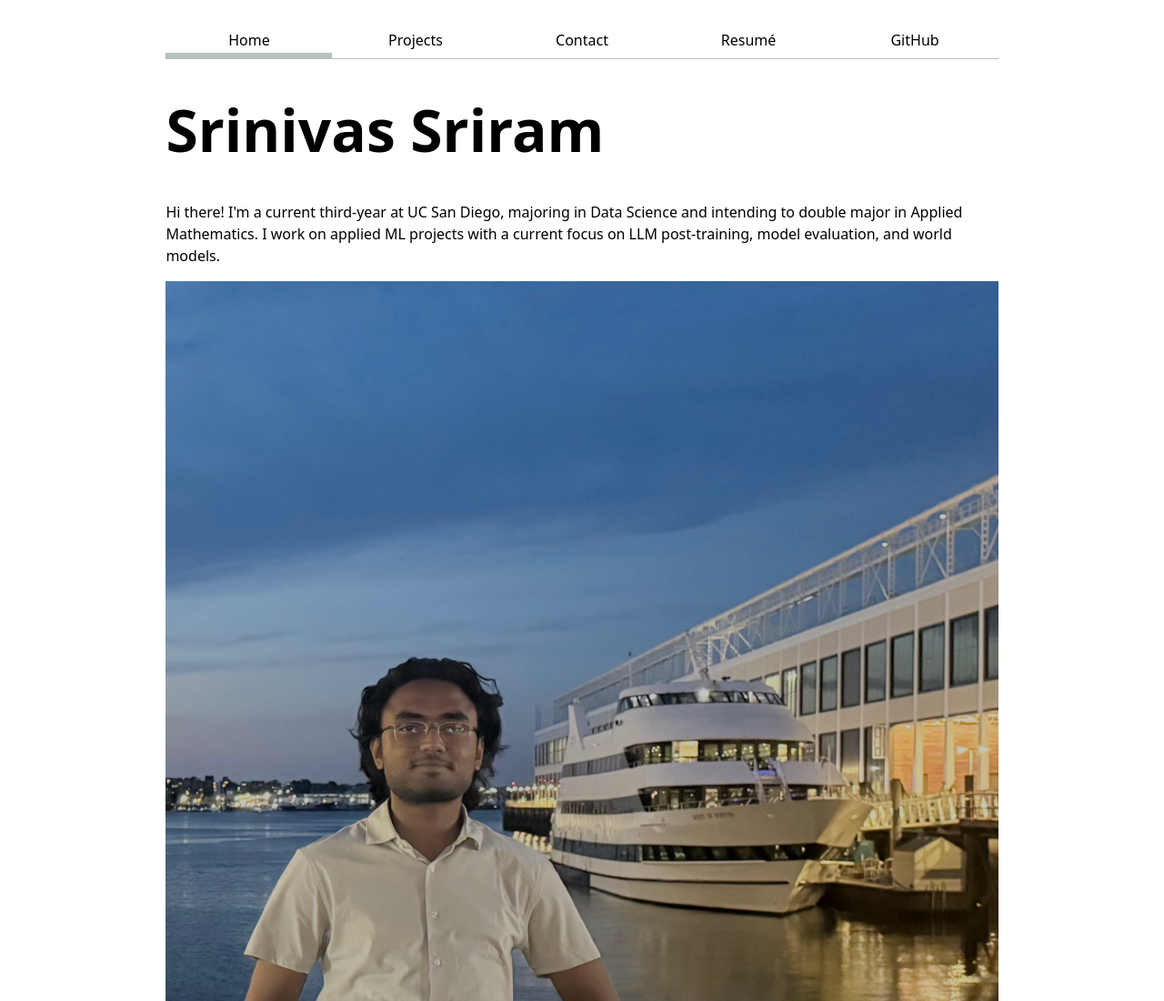
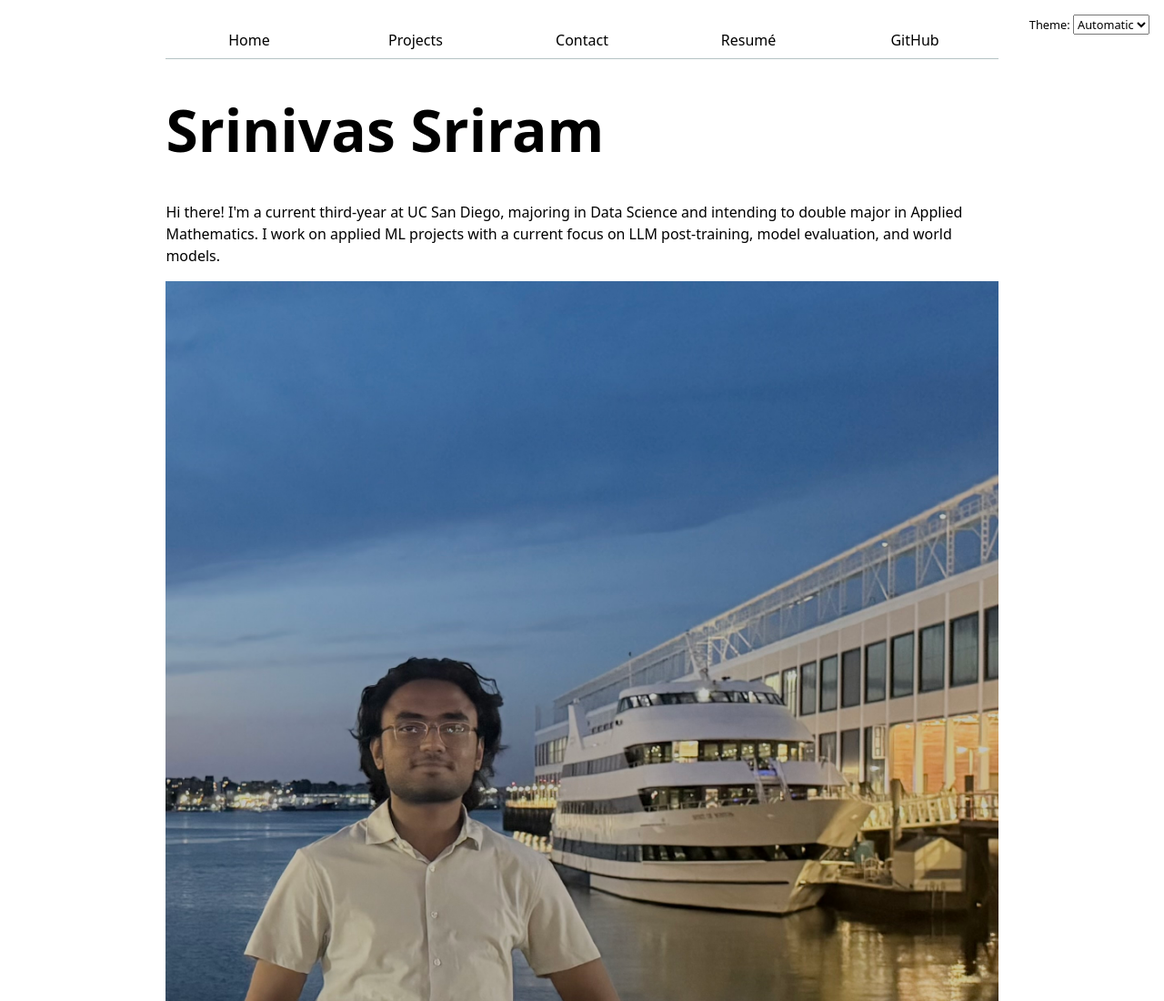
Before and after one commit to srinisriram/portfolio, a plain HTML site: page index.html in a window 1280 px wide. Shown: the top 1100 px of the page at 91% size. Drawn offline with Linux system fonts and the light colour scheme.

Commit message:
Lab 3 code

```diff
--- /dev/null
+++ b/global.js
@@ -0,0 +1,77 @@
+console.log('IT’S ALIVE!');
+
+const BASE_PATH = (location.hostname === "localhost" || location.hostname === "127.0.0.1")
+  ? "/"                  // Local server
+  : "/portfolio/";         // GitHub Pages repo name
+
+function $$(selector, context = document) {
+  return Array.from(context.querySelectorAll(selector));
+}
+
+// let navLinks = $$("nav a");
+
+// let currentLink = navLinks.find(
+//   (a) => a.host === location.host && a.pathname === location.pathname,
+// );
+
+// if (currentLink) {
+//   // or if (currentLink !== undefined)
+//   currentLink.classList.add('current');
+// }
+
+document.body.insertAdjacentHTML(
+  'afterbegin',
+  `
+    <label class="color-scheme">
+        Theme:
+        <select>
+            <option value="light dark">Automatic</option>
+            <option value="light">Light</option>
+            <option value="dark">Dark</option>
+        </select>
+    </label>
+
+    `,
+);
+
+let select = document.querySelector("label select");
+
+select.addEventListener('input', function (event) {
+  console.log('color scheme changed to', event.target.value);
+  localStorage.colorScheme = event.target.value;
+  document.documentElement.style.setProperty('color-scheme', event.target.value);
+});
+
+if ("colorScheme" in localStorage) {
+  document.documentElement.style.setProperty('color-scheme', localStorage.colorScheme);
+  select.value = localStorage.colorScheme;
+}
+
+let pages = [
+  { url: '', title: 'Home' },
+  { url: 'projects/', title: 'Projects' },
+  { url: 'contact/', title: 'Contact' },
+  { url: 'resume/', title: 'Resumé' },
+  { url: 'https://github.com/srinisriram', title: 'GitHub' },
+];
+
+let nav = document.createElement('nav');
+document.body.prepend(nav);
+
+for (let p of pages) {
+  let url = p.url;
+  let title = p.title;
+  if (!url.startsWith('http')) {
+    url = BASE_PATH + url;
+  }
+  let a = document.createElement('a');
+  a.href = url;
+  a.textContent = title;
+  if (a.host === location.host && a.pathname === location.pathname){
+    a.classList.add('current');
+  }
+  if (a.host !== location.host){
+    a.target = '_blank';
+  }
+  nav.append(a);
+}
--- a/index.html
+++ b/index.html
@@ -5,17 +5,18 @@
     <meta name="viewport" content="width=device-width, initial-scale=1.0">
     <title>Srinivas Sriram: Personal Site and Portfolio</title>
     <link rel = "stylesheet" href = "style.css">
+    <script type="module" src="global.js"></script>
 </head>
 <body>
-    <nav>
+    <!-- <nav>
         <ul>
-        <li><a href="index.html" class="current">Home</a></li>
+        <li><a href="index.html">Home</a></li>
         <li><a href="projects/index.html">Projects</a></li>
         <li><a href="contact/index.html">Contact</a></li>
         <li><a href="resume/index.html">Resumé</a></li>
         <li><a href="https://github.com/srinisriram" target="_blank">GitHub</a></li>
         </ul>
-    </nav>
+    </nav> -->
     <h1> Srinivas Sriram </h1>
     <p> Hi there! I'm a current third-year at UC San Diego, majoring
         in Data Science and intending to double major in Applied Mathematics.
--- a/style.css
+++ b/style.css
@@ -1,6 +1,7 @@
 html {
     --color-accent: oklch(80% 0.12 230);
-    accent-color: var(--color-accent)
+    accent-color: var(--color-accent);
+    color-scheme: light dark;
 }
 
 body {
@@ -51,11 +52,14 @@
 
 nav {
 
+    --border-color: oklch(50% 10% 200 / 40%);
+
     display: flex;
     margin-bottom: 1em;
     border-bottom-width: 1px;
     border-bottom-style: solid;
-    border-bottom-color: oklch(80% 3% 200);
+    border-bottom-color: var(--border-color);
+
 
   ul {
     display: contents;
@@ -76,7 +80,7 @@
   a.current{
     border-bottom-style: solid;
     border-bottom-width: 0.4em;
-    border-bottom-color: oklch(80% 3% 200);
+    border-bottom-color: var(--border-color);
     padding-bottom: 0.1em;
   }
 
@@ -161,3 +165,14 @@
         margin-bottom: 0.5em;
     }
 }
+
+.color-scheme {
+    position: absolute;
+    top: 1rem;
+    right: 1rem;
+    font-size: 80%;
+}
+
+select {
+    font: inherit;
+}
```
Also changed, not shown: contact/index.html (+4 -3 lines), projects/index.html (+4 -3 lines), resume/index.html (+4 -3 lines).
